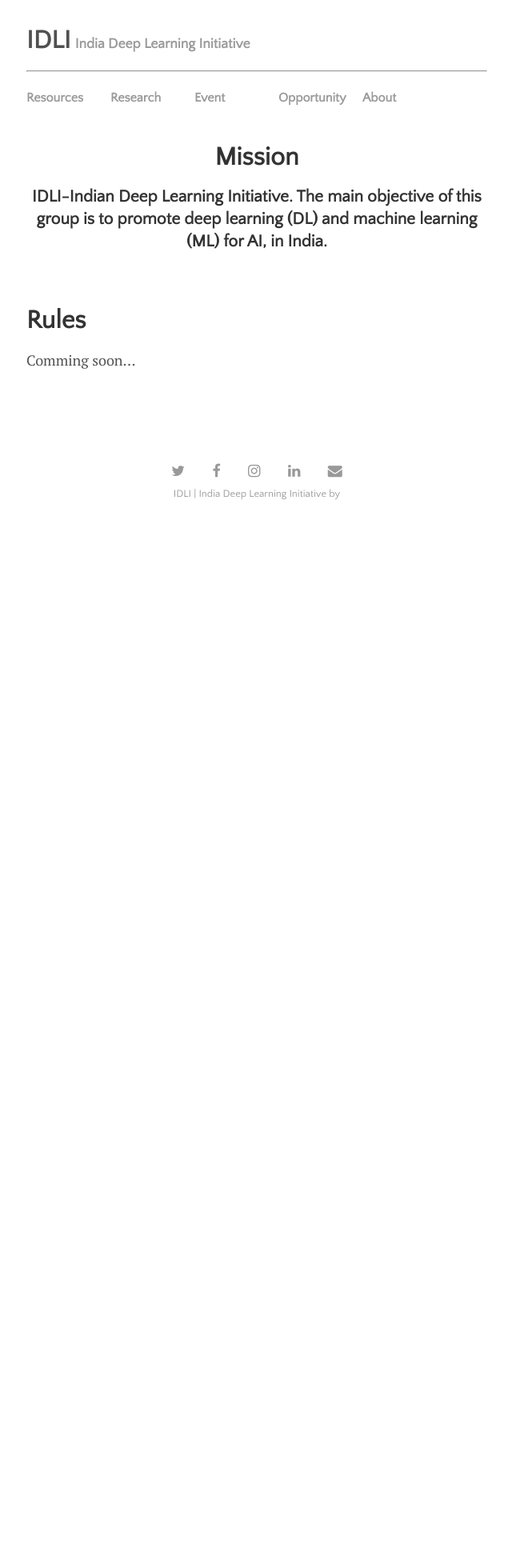
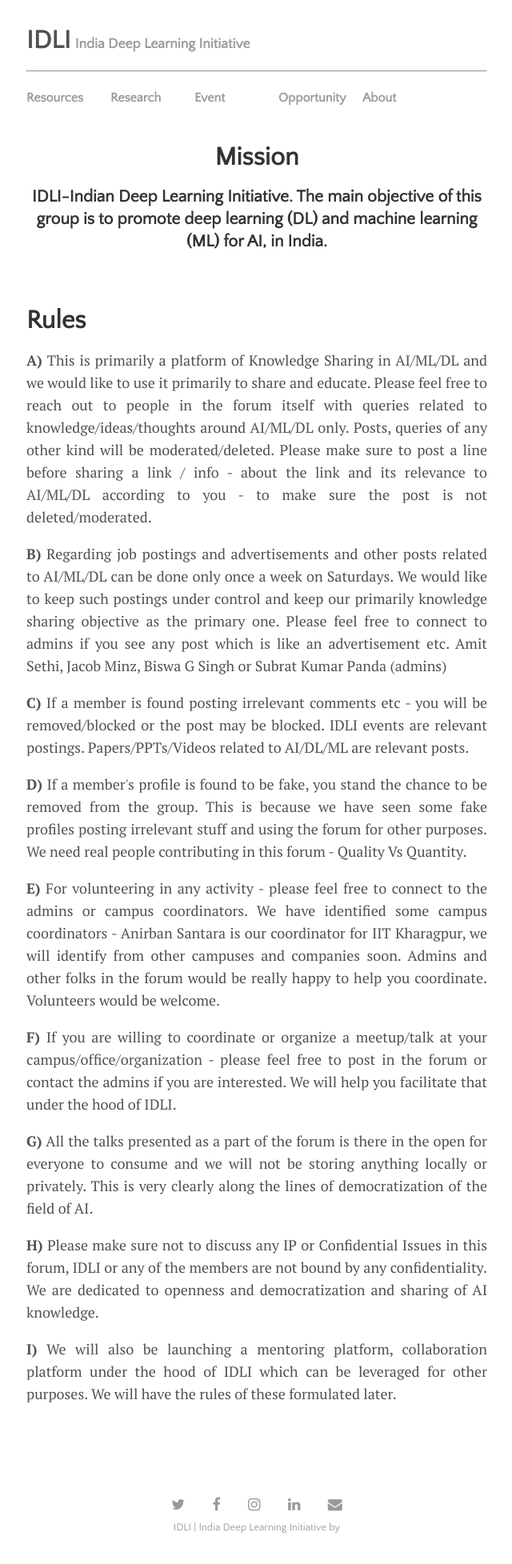
Before and after one commit to IndiaDeepLearningInitiative-IDLI/IndiaDeepLearningInitiative-IDLI.github.io, a Jekyll site: the page built from mission.html, in a window 1280 px wide. Shown: the whole page at 80% size, without its empty margins (319-959 px from the left). Built offline with Jekyll 4.4.1, drawn with Linux system fonts in a browser that asks for light colours; nearby versions of some CDN libraries; comment, search, counter and statistics services are not loaded; before the commit the page ends 900 px from its top, so only the background shows below that.

Commit message:
Rules added

```diff
--- a/mission.html
+++ b/mission.html
@@ -9,7 +9,15 @@ title: Mission
 </div>
 <div>
   <h1>Rules</h1>
-  <p>Comming soon...</p>
+  <p style="text-align: justify;"><strong>A)</strong> This is primarily a platform of Knowledge Sharing in AI/ML/DL and we would like to use it primarily to share and educate. Please feel free to reach out to people in the forum itself with queries related to knowledge/ideas/thoughts around AI/ML/DL only. Posts, queries of any other kind will be moderated/deleted. Please make sure to post a line before sharing a link / info - about the link and its relevance to AI/ML/DL according to you - to make sure the post is not deleted/moderated.</p>
+  <p style="text-align: justify;"><strong>B)</strong> Regarding job postings and advertisements and other posts related to AI/ML/DL can be done only once a week on Saturdays. We would like to keep such postings under control and keep our primarily knowledge sharing objective as the primary one. Please feel free to connect to admins if you see any post which is like an advertisement etc. Amit Sethi, Jacob Minz, Biswa G Singh or Subrat Kumar Panda (admins)</p>
+  <p style="text-align: justify;"><strong>C)</strong> If a member is found posting irrelevant comments etc - you will be removed/blocked or the post may be blocked. IDLI events are relevant postings. Papers/PPTs/Videos related to AI/DL/ML are relevant posts.</p>
+  <p style="text-align: justify;"><strong>D)</strong> If a member's profile is found to be fake, you stand the chance to be removed from the group. This is because we have seen some fake profiles posting irrelevant stuff and using the forum for other purposes. We need real people contributing in this forum - Quality Vs Quantity.</p>
+  <p style="text-align: justify;"><strong>E)</strong> For volunteering in any activity - please feel free to connect to the admins or campus coordinators. We have identified some campus coordinators - Anirban Santara is our coordinator for IIT Kharagpur, we will identify from other campuses and companies soon. Admins and other folks in the forum would be really happy to help you coordinate. Volunteers would be welcome.</p>
+  <p style="text-align: justify;"><strong>F)</strong> If you are willing to coordinate or organize a meetup/talk at your campus/office/organization - please feel free to post in the forum or contact the admins if you are interested. We will help you facilitate that under the hood of IDLI.</p>
+  <p style="text-align: justify;"><strong>G)</strong> All the talks presented as a part of the forum is there in the open for everyone to consume and we will not be storing anything locally or privately. This is very clearly along the lines of democratization of the field of AI.</p>
+  <p style="text-align: justify;"><strong>H)</strong> Please make sure not to discuss any IP or Confidential Issues in this forum, IDLI or any of the members are not bound by any confidentiality. We are dedicated to openness and democratization and sharing of AI knowledge.</p>
+  <p style="text-align: justify;"><strong>I)</strong> We will also be launching a mentoring platform, collaboration platform under the hood of IDLI which can be leveraged for other purposes. We will have the rules of these formulated later.</p>
   <br>
 </div>
 <div id="disqus_thread"></div>
```
